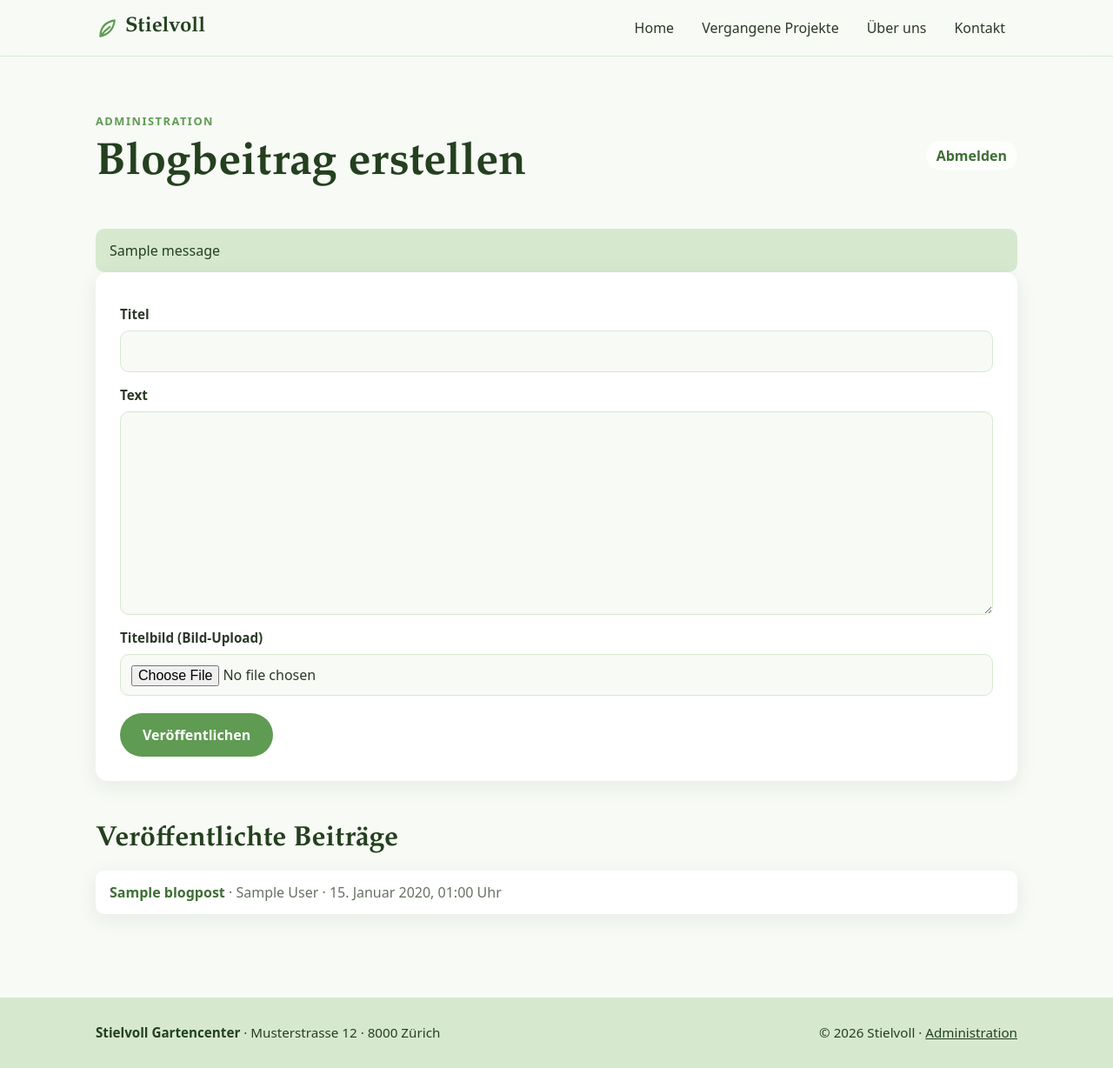
After one commit to Sunilplayer/hslu_cw_ctf_stage1, a Flask app: page /admin/dashboard in a window 1280 px wide. The commit adds this page. Shown: the whole page at 87% size. Run offline with Flask 3, Linux system fonts and the light colour scheme; the visitor is signed in with stand-in values (Sample User, id 1); tables that the repository leaves empty hold one stand-in row (values such as "Sample post"); one stand-in notice (Sample message) is shown.

Commit message:
added ctf schwachstellen

```diff
--- a/app.py
+++ b/app.py
@@ -1,6 +1,7 @@
 import os
 import sqlite3
 from datetime import datetime
+from functools import wraps
 from zoneinfo import ZoneInfo
 
 from flask import (
@@ -10,16 +11,29 @@ from flask import (
     g,
     redirect,
     render_template,
+    render_template_string,
     request,
+    session,
     url_for,
 )
+from werkzeug.utils import secure_filename
 
 from projects import PROJECTS, PROJECTS_BY_SLUG
 
+# ===========================================================================
+#  ⚠️  CTF CHALLENGE — INTENTIONALLY VULNERABLE  ⚠️
+#  This application is a deliberately insecure target built for the
+#  "hslu_cw_ctf_stage1" exercise. It contains THREE planted vulnerabilities
+#  (SQL injection, insecure file upload, server-side template injection /
+#  RCE). Do NOT deploy it on anything reachable from an untrusted network,
+#  and never reuse this code in a real project. Each planted flaw is marked
+#  with a `CTF VULN` comment. See ctf/SOLUTION.md for the intended path.
+# ===========================================================================
+
 app = Flask(__name__)
-# Set SECRET_KEY in the environment for production deployments.
 app.config["SECRET_KEY"] = os.environ.get("SECRET_KEY", "dev-only-change-me")
 app.config["DATABASE"] = os.path.join(app.instance_path, "stielvoll.db")
+app.config["UPLOAD_DIR"] = os.path.join(app.static_folder, "uploads")
 
 TIMEZONE = ZoneInfo("Europe/Zurich")
 MONTHS_DE = [
@@ -28,6 +42,10 @@ MONTHS_DE = [
 ]
 COMMENT_NAME_MAX = 60
 COMMENT_TEXT_MAX = 2000
+
+# Seed account that lives in the DB and is the goal of the SQL injection.
+ADMIN_USER = "tom-admin"
+ADMIN_PASSWORD = "@ndAouGot1t!"
 
 NAV_ITEMS = [
     ("index", "Home"),
@@ -104,7 +122,7 @@ SORTIMENT = [
 ]
 
 
-# ---------- Database (comments) ----------
+# ---------- Database ----------
 
 def get_db():
     if "db" not in g:
@@ -122,6 +140,7 @@ def close_db(exc):
 
 def init_db():
     os.makedirs(app.instance_path, exist_ok=True)
+    os.makedirs(app.config["UPLOAD_DIR"], exist_ok=True)
     with sqlite3.connect(app.config["DATABASE"]) as db:
         db.execute(
             """
@@ -136,6 +155,34 @@ def init_db():
         )
         db.execute(
             "CREATE INDEX IF NOT EXISTS idx_comments_slug ON comments (project_slug)"
+        )
+        # Admin account — this is what the SQL injection is meant to reveal.
+        db.execute(
+            """
+            CREATE TABLE IF NOT EXISTS users (
+                id INTEGER PRIMARY KEY AUTOINCREMENT,
+                username TEXT UNIQUE NOT NULL,
+                password TEXT NOT NULL,
+                role TEXT NOT NULL DEFAULT 'admin'
+            )
+            """
+        )
+        db.execute(
+            "INSERT OR IGNORE INTO users (username, password, role) VALUES (?, ?, 'admin')",
+            (ADMIN_USER, ADMIN_PASSWORD),
+        )
+        # Blog posts created through the admin area.
+        db.execute(
+            """
+            CREATE TABLE IF NOT EXISTS blogposts (
+                id INTEGER PRIMARY KEY AUTOINCREMENT,
+                title TEXT NOT NULL,
+                body TEXT NOT NULL,
+                image TEXT,
+                author TEXT NOT NULL,
+                created_at TEXT NOT NULL
+            )
+            """
         )
 
 
@@ -156,10 +203,19 @@ def date_de(value):
 
 @app.context_processor
 def inject_globals():
-    return {"nav_items": NAV_ITEMS}
+    return {"nav_items": NAV_ITEMS, "logged_in": bool(session.get("user"))}
 
 
-# ---------- Routes ----------
+def login_required(view):
+    @wraps(view)
+    def wrapped(*args, **kwargs):
+        if not session.get("user"):
+            return redirect(url_for("admin_login"))
+        return view(*args, **kwargs)
+    return wrapped
+
+
+# ---------- Public routes ----------
 
 @app.route("/")
 def index():
@@ -173,12 +229,18 @@ def index():
 
 @app.route("/projekte")
 def projects():
+    db = get_db()
     counts = dict(
-        get_db().execute(
+        db.execute(
             "SELECT project_slug, COUNT(*) FROM comments GROUP BY project_slug"
         ).fetchall()
     )
-    return render_template("projects.html", projects=PROJECTS, comment_counts=counts)
+    posts = db.execute(
+        "SELECT id, title, body, image, author, created_at FROM blogposts ORDER BY id DESC"
+    ).fetchall()
+    return render_template(
+        "projects.html", projects=PROJECTS, comment_counts=counts, posts=posts
+    )
 
 
 @app.route("/projekte/<slug>", methods=["GET", "POST"])
@@ -194,30 +256,40 @@ def projects_detail(slug):
         form["name"] = request.form.get("name", "").strip()
         form["text"] = request.form.get("text", "").strip()
 
-        # Hidden honeypot field: humans leave it empty, simple spam bots fill it in.
-        if request.form.get("website"):
-            return redirect(url_for("projects_detail", slug=slug))
-
         errors = []
         if not form["name"]:
             errors.append("Bitte geben Sie Ihren Namen an.")
-        elif len(form["name"]) > COMMENT_NAME_MAX:
-            errors.append(f"Der Name darf höchstens {COMMENT_NAME_MAX} Zeichen lang sein.")
         if not form["text"]:
             errors.append("Bitte schreiben Sie einen Kommentar.")
-        elif len(form["text"]) > COMMENT_TEXT_MAX:
-            errors.append(f"Der Kommentar darf höchstens {COMMENT_TEXT_MAX} Zeichen lang sein.")
 
         if errors:
             for error in errors:
                 flash(error, "error")
         else:
-            db.execute(
-                "INSERT INTO comments (project_slug, name, text, created_at) VALUES (?, ?, ?, ?)",
-                (slug, form["name"], form["text"], datetime.now(TIMEZONE).isoformat()),
+            # ================================================================
+            # CTF VULN #1 — SQL INJECTION (Kommentar-Feld)
+            # The comment is inserted by building the SQL string with raw
+            # f-string interpolation instead of a parameterised query. Because
+            # SQLite concatenates with `||`, a payload in the "Kommentar" field
+            # such as:
+            #     ' || (SELECT username||':'||password FROM users) || '
+            # turns the stored comment text into the admin credentials, which
+            # are then shown back on the page.
+            # The correct (safe) version is the parameterised INSERT kept in
+            # git history — do not copy this into real code.
+            # ================================================================
+            created = datetime.now(TIMEZONE).isoformat()
+            sql = (
+                "INSERT INTO comments (project_slug, name, text, created_at) "
+                f"VALUES ('{slug}', '{form['name']}', '{form['text']}', '{created}')"
             )
-            db.commit()
-            flash("Vielen Dank für Ihren Kommentar!", "success")
+            try:
+                db.execute(sql)
+                db.commit()
+                flash("Vielen Dank für Ihren Kommentar!", "success")
+            except sqlite3.Error as exc:
+                # Verbose DB errors on purpose: helps players tune the payload.
+                flash(f"Datenbankfehler: {exc}", "error")
             return redirect(url_for("projects_detail", slug=slug) + "#kommentare")
 
     comments = db.execute(
@@ -238,6 +310,37 @@ def projects_detail(slug):
     )
 
 
+@app.route("/blog/<int:post_id>")
+def blog_post(post_id):
+    db = get_db()
+    post = db.execute(
+        "SELECT id, title, body, image, author, created_at FROM blogposts WHERE id = ?",
+        (post_id,),
+    ).fetchone()
+    if post is None:
+        abort(404)
+
+    # ====================================================================
+    # CTF VULN #3 — SERVER-SIDE TEMPLATE INJECTION → RCE (on blog open)
+    # The uploaded "cover image" is read back and rendered through Jinja's
+    # render_template_string when the post is opened. A file uploaded via the
+    # admin area whose bytes are a Jinja/SSTI payload is therefore executed
+    # server-side the moment someone views the blog post, e.g.:
+    #   {{ cycler.__init__.__globals__.os.popen('id').read() }}
+    # Normal image bytes render to harmless noise. This is deliberately insecure.
+    # ====================================================================
+    widget = ""
+    if post["image"]:
+        path = os.path.join(app.config["UPLOAD_DIR"], post["image"])
+        try:
+            with open(path, "r", errors="ignore") as fh:
+                widget = render_template_string(fh.read())
+        except Exception as exc:  # noqa: BLE001 — show errors to help players
+            widget = f"[Widget-Fehler: {exc}]"
+
+    return render_template("blog_post.html", post=post, widget=widget)
+
+
 @app.route("/about")
 def about():
     return render_template("about.html")
@@ -248,5 +351,80 @@ def contact():
     return render_template("contact.html", opening_hours=OPENING_HOURS)
 
 
+# ---------- Admin area ----------
+
+@app.route("/admin", methods=["GET", "POST"])
+def admin_login():
+    if session.get("user"):
+        return redirect(url_for("admin_dashboard"))
+
+    if request.method == "POST":
+        username = request.form.get("username", "")
+        password = request.form.get("password", "")
+        db = get_db()
+        # Login itself uses a parameterised query — the credentials are meant
+        # to be obtained through VULN #1 (the comment SQL injection), not by
+        # bypassing this check.
+        row = db.execute(
+            "SELECT username, role FROM users WHERE username = ? AND password = ?",
+            (username, password),
+        ).fetchone()
+        if row:
+            session["user"] = row["username"]
+            session["role"] = row["role"]
+            flash("Willkommen im Admin-Bereich.", "success")
+            return redirect(url_for("admin_dashboard"))
+        flash("Falscher Benutzername oder falsches Passwort.", "error")
+
+    return render_template("admin_login.html")
+
+
+@app.route("/admin/logout")
+def admin_logout():
+    session.clear()
+    flash("Abgemeldet.", "success")
+    return redirect(url_for("admin_login"))
+
+
+@app.route("/admin/dashboard", methods=["GET", "POST"])
+@login_required
+def admin_dashboard():
+    db = get_db()
+
+    if request.method == "POST":
+        title = request.form.get("title", "").strip()
+        body = request.form.get("body", "").strip()
+        upload = request.files.get("image")
+
+        filename = None
+        if upload and upload.filename:
+            # ================================================================
+            # CTF VULN #2 — INSECURE FILE UPLOAD
+            # No validation of extension or content type. Any file the admin
+            # chooses is written straight into static/uploads/ under (a
+            # sanitised version of) its own name. Combined with VULN #3 this
+            # gives remote code execution.
+            # ================================================================
+            filename = secure_filename(upload.filename) or "upload.bin"
+            upload.save(os.path.join(app.config["UPLOAD_DIR"], filename))
+
+        if not title or not body:
+            flash("Titel und Text sind erforderlich.", "error")
+        else:
+            db.execute(
+                "INSERT INTO blogposts (title, body, image, author, created_at) "
+                "VALUES (?, ?, ?, ?, ?)",
+                (title, body, filename, session["user"], datetime.now(TIMEZONE).isoformat()),
+            )
+            db.commit()
+            flash("Blogbeitrag veröffentlicht.", "success")
+            return redirect(url_for("admin_dashboard"))
+
+    posts = db.execute(
+        "SELECT id, title, author, created_at FROM blogposts ORDER BY id DESC"
+    ).fetchall()
+    return render_template("admin_dashboard.html", posts=posts)
+
+
 if __name__ == "__main__":
     app.run(host="127.0.0.1", port=5015, debug=True)
--- a/static/style.css
+++ b/static/style.css
@@ -252,3 +252,19 @@ h3 { font-size: 1.2rem; }
     linear-gradient(rgba(247, 250, 245, 0.85), rgba(247, 250, 245, 0.85)),
     var(--hero-img) center / cover no-repeat; }
 }
+
+/* ---------- Admin & Blog ---------- */
+.auth-card { max-width: 420px; margin: 24px auto 0; background: var(--surface); border-radius: var(--radius); box-shadow: var(--shadow); padding: 32px; }
+.auth-card form { display: grid; gap: 6px; }
+.auth-card label, .admin-head + form label { font-weight: 600; font-size: 0.95rem; margin-top: 10px; }
+.auth-card input { font: inherit; padding: 10px 12px; border: 1px solid var(--green-100); border-radius: 10px; background: var(--bg); width: 100%; }
+.auth-card input:focus { outline: 2px solid var(--green-500); outline-offset: 1px; }
+.auth-card .button { border: 0; cursor: pointer; font: inherit; font-weight: 600; margin-top: 16px; }
+.admin-head { display: flex; justify-content: space-between; align-items: center; gap: 16px; flex-wrap: wrap; }
+.admin-posts { list-style: none; padding: 0; display: grid; gap: 8px; }
+.admin-posts li { background: var(--surface); border-radius: 10px; padding: 12px 16px; box-shadow: var(--shadow); }
+.admin-posts a { font-weight: 600; text-decoration: none; }
+.blog-widget { margin: 24px 0; }
+.blog-widget img { border-radius: var(--radius); box-shadow: var(--shadow); }
+.widget-output { margin-top: 12px; padding: 14px 16px; background: var(--mint); border-radius: 10px; font-family: ui-monospace, Menlo, monospace; font-size: 0.9rem; white-space: pre-wrap; overflow-wrap: anywhere; }
+.site-footer a { color: var(--green-900); }
--- /dev/null
+++ b/templates/admin_dashboard.html
@@ -0,0 +1,41 @@
+{% extends "base.html" %}
+{% block title %}Admin-Dashboard – Stielvoll{% endblock %}
+{% block content %}
+<section class="page container">
+  <div class="admin-head reveal">
+    <div>
+      <p class="eyebrow">Administration</p>
+      <h1>Blogbeitrag erstellen</h1>
+    </div>
+    <a class="back-link" href="{{ url_for('admin_logout') }}">Abmelden</a>
+  </div>
+
+  {% with messages = get_flashed_messages(with_categories=true) %}
+    {% for category, message in messages %}
+    <p class="flash flash-{{ category }}" role="{{ 'alert' if category == 'error' else 'status' }}">{{ message }}</p>
+    {% endfor %}
+  {% endwith %}
+
+  <form class="comment-form reveal" method="post" action="{{ url_for('admin_dashboard') }}" enctype="multipart/form-data">
+    <label for="title">Titel</label>
+    <input id="title" name="title" type="text" required>
+    <label for="body">Text</label>
+    <textarea id="body" name="body" rows="8" required></textarea>
+    <label for="image">Titelbild (Bild-Upload)</label>
+    <input id="image" name="image" type="file">
+    <button class="button" type="submit">Veröffentlichen</button>
+  </form>
+
+  <h2 style="margin-top:48px">Veröffentlichte Beiträge</h2>
+  {% if posts %}
+  <ul class="admin-posts">
+    {% for p in posts %}
+    <li><a href="{{ url_for('blog_post', post_id=p.id) }}">{{ p.title }}</a>
+      <span class="muted">· {{ p.author }} · {{ p.created_at | date_de }}</span></li>
+    {% endfor %}
+  </ul>
+  {% else %}
+  <p class="muted">Noch keine Beiträge.</p>
+  {% endif %}
+</section>
+{% endblock %}
--- a/templates/base.html
+++ b/templates/base.html
@@ -29,7 +29,7 @@
   <footer class="site-footer">
     <div class="container">
       <p><strong>Stielvoll Gartencenter</strong> · Musterstrasse 12 · 8000 Zürich</p>
-      <p>&copy; 2026 Stielvoll</p>
+      <p>&copy; 2026 Stielvoll · <a href="{{ url_for('admin_login') }}">Administration</a></p>
     </div>
   </footer>
 
```
Also changed, not shown: ctf/SOLUTION.md (added, +107 -0 lines), templates/admin_login.html (added, +22 -0 lines), templates/blog_post.html (added, +25 -0 lines), templates/projects.html (+16 -0 lines), ctf/README_challenge.md (added), 2 other files.
